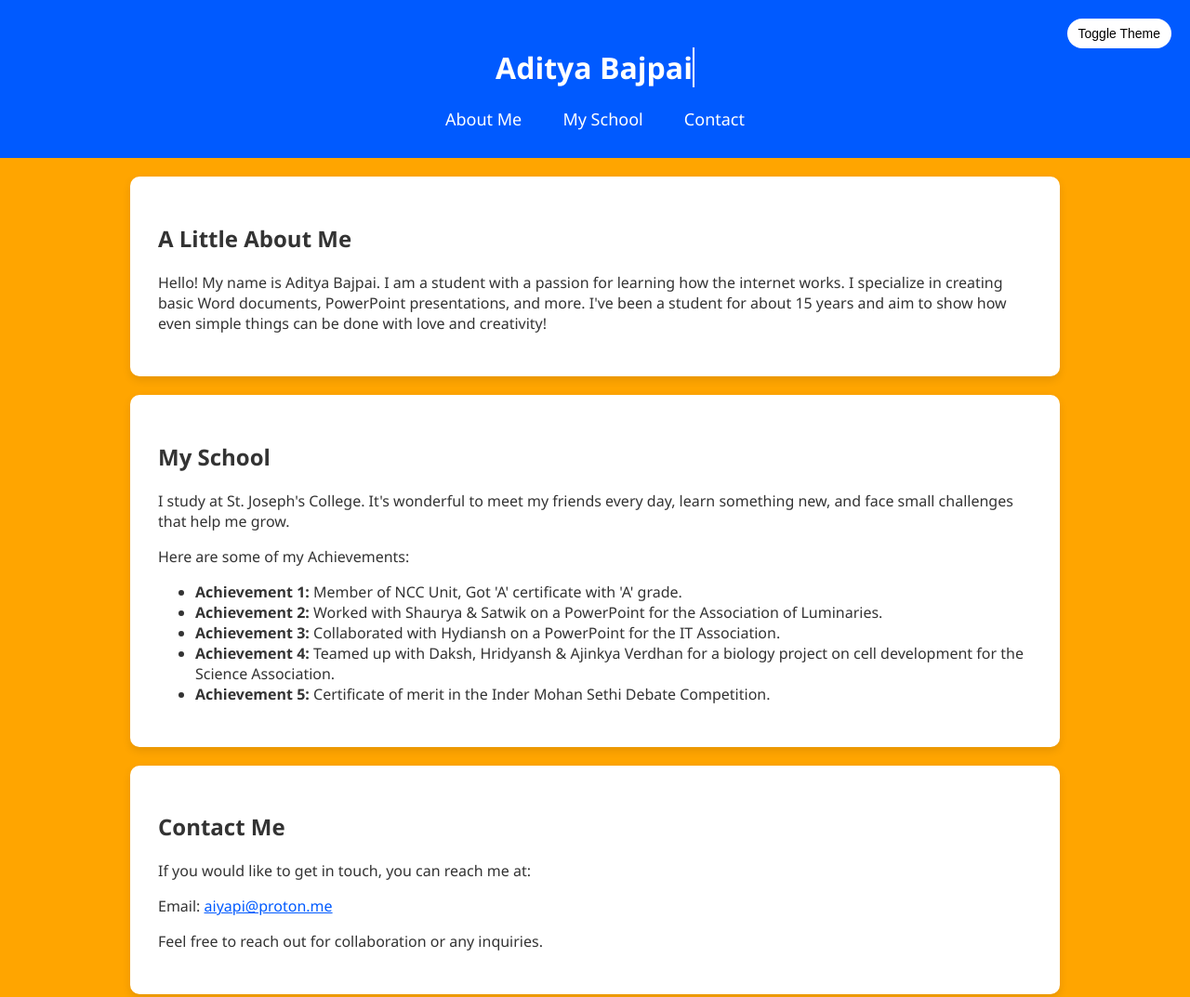
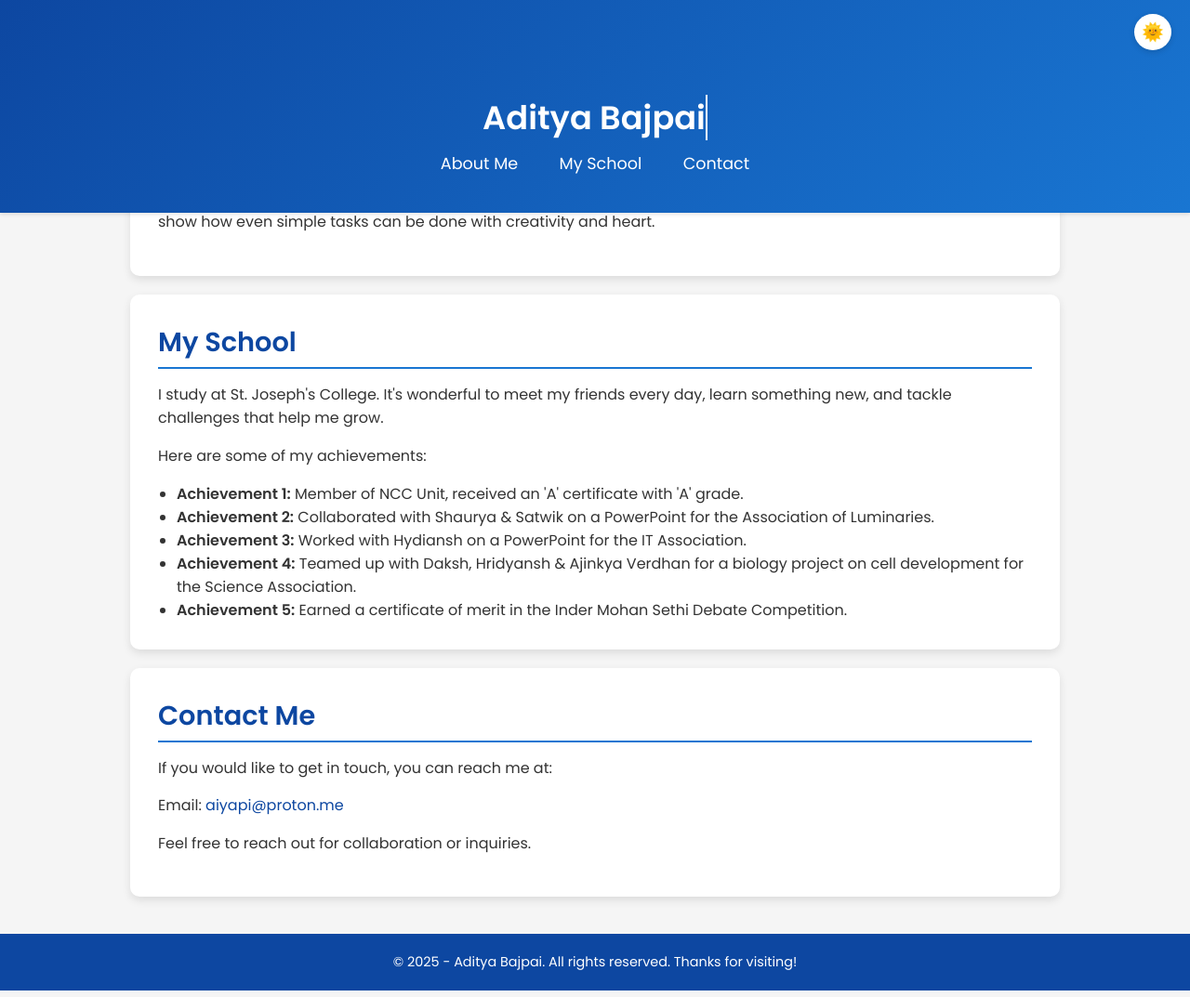
Before and after one commit to webaditbaj/MyWebsites, a plain HTML site: page index.html in a window 1280 px wide. Shown: the top 1073 px of the page at 93% size. Drawn offline with Linux system fonts and the light colour scheme.

Commit message:
index.html

```diff
--- a/index.html
+++ b/index.html
@@ -4,49 +4,70 @@
   <meta charset="UTF-8" />
   <meta name="viewport" content="width=device-width, initial-scale=1.0"/>
   <title>Aditya Bajπ - Personal Website</title>
+  <!-- Using a modern Google Font -->
+  <link href="https://fonts.googleapis.com/css2?family=Poppins:wght@400;600&display=swap" rel="stylesheet">
   <style>
     :root {
-      --primary-color: #005AFF;
-      --bg-color: orange;
+      --primary-color: #0D47A1;
+      --secondary-color: #1976D2;
+      --bg-color: #f5f5f5;
       --text-color: #333;
       --white: #fff;
       --card-bg: #fff;
-      --header-bg: #005AFF;
+      --header-bg: linear-gradient(135deg, #0D47A1, #1976D2);
     }
 
+    /* Dark mode variables */
     body.dark-mode {
-      --bg-color: var(--primary-color);
-      --header-bg: orange;
-      --text-color: #f5f5f5;
+      --bg-color: #121212;
+      --text-color: #ccc;
       --card-bg: #1e1e1e;
+      --header-bg: linear-gradient(135deg, #1976D2, #0D47A1);
+    }
+
+    /* Reset and basic styling */
+    * {
+      margin: 0;
+      padding: 0;
+      box-sizing: border-box;
     }
 
     body {
-      font-family: 'Segoe UI', Tahoma, Geneva, Verdana, sans-serif;
-      margin: 0;
-      padding: 0;
+      font-family: 'Poppins', sans-serif;
       background: var(--bg-color);
       color: var(--text-color);
       transition: background-color 0.6s ease, color 0.6s ease;
     }
 
+    /* Container - adds top margin to avoid fixed header overlap */
     .container {
       width: 90%;
       max-width: 1000px;
-      margin: auto;
+      margin: 80px auto 20px;
     }
 
+    /* Fixed header with a modern gradient and drop shadow */
     header {
       background: var(--header-bg);
       color: var(--white);
-      padding: 30px 0;
+      padding: 20px 0;
       text-align: center;
-      position: relative;
-      transition: background-color 0.6s ease, color 0.6s ease;
+      position: fixed;
+      top: 0;
+      left: 0;
+      width: 100%;
+      z-index: 1000;
+      box-shadow: 0 2px 4px rgba(0,0,0,0.1);
+      transition: background 0.6s ease;
+    }
+
+    header h1 {
+      margin-bottom: 10px;
+      font-size: 2.2rem;
     }
 
     header h1 span.typing {
-      border-right: 2px solid #fff;
+      border-right: 2px solid var(--white);
       animation: blink 0.7s steps(1) infinite;
     }
 
@@ -59,12 +80,16 @@
     }
 
     nav a {
-      color: #fff;
+      color: var(--white);
       text-decoration: none;
       margin: 0 20px;
-      font-size: 18px;
+      font-size: 1.1rem;
       position: relative;
-      transition: color 0.3s ease;
+      transition: color 0.3s ease, transform 0.3s ease;
+    }
+
+    nav a:hover {
+      transform: translateY(-3px);
     }
 
     nav a::after {
@@ -74,27 +99,34 @@
       height: 2px;
       bottom: -5px;
       left: 0;
-      background: #77b5fe;
-      transition: width 0.3s;
+      background: var(--secondary-color);
+      transition: width 0.3s ease;
     }
 
     nav a:hover::after {
       width: 100%;
     }
 
+    /* Modern theme toggle button with icon changes */
     .theme-toggle {
       position: absolute;
-      top: 20px;
+      top: 15px;
       right: 20px;
-      background: #fff;
+      background: var(--white);
       border: none;
-      padding: 8px 12px;
-      border-radius: 20px;
+      padding: 8px;
+      border-radius: 50%;
       cursor: pointer;
-      font-size: 14px;
-      transition: background 0.3s ease;
+      font-size: 1.2rem;
+      box-shadow: 0 2px 6px rgba(0,0,0,0.15);
+      transition: transform 0.3s ease, background 0.3s ease;
     }
 
+    .theme-toggle:hover {
+      transform: scale(1.1);
+    }
+
+    /* Main sections with smooth slide-up animations */
     .main {
       background: var(--card-bg);
       padding: 30px;
@@ -103,7 +135,7 @@
       box-shadow: 0 4px 10px rgba(0,0,0,0.1);
       transform: translateY(50px);
       opacity: 0;
-      transition: all 1s ease, background-color 0.6s ease, color 0.6s ease;
+      transition: transform 1s ease, opacity 1s ease;
     }
 
     .main.visible {
@@ -111,25 +143,46 @@
       opacity: 1;
     }
 
+    section h2 {
+      font-size: 1.8rem;
+      margin-bottom: 15px;
+      color: var(--primary-color);
+      border-bottom: 2px solid var(--secondary-color);
+      padding-bottom: 5px;
+    }
+
+    section p {
+      line-height: 1.6;
+      margin-bottom: 15px;
+    }
+
+    ul {
+      margin-left: 20px;
+      list-style: disc;
+    }
+
+    /* Updated footer with modern visual balance */
     footer {
-      background: linear-gradient(135deg, #a1c4fd, #c2e9fb);
-      color: #fff;
-      margin-top: 20px;
+      background: var(--primary-color);
+      color: var(--white);
+      margin-top: 40px;
       padding: 20px;
       text-align: center;
+      font-size: 0.9rem;
     }
 
+    /* Snacky toast notification style */
     .toast {
       position: fixed;
       bottom: 30px;
       right: 30px;
-      background: #333;
-      color: #fff;
+      background: rgba(51, 51, 51, 0.9);
+      color: var(--white);
       padding: 12px 20px;
       border-radius: 8px;
       opacity: 0;
       transform: translateY(20px);
-      transition: all 0.5s ease;
+      transition: opacity 0.5s ease, transform 0.5s ease;
       z-index: 999;
     }
 
@@ -138,6 +191,7 @@
       transform: translateY(0);
     }
 
+    /* Stylish scroll-to-top button */
     #scrollTopBtn {
       position: fixed;
       bottom: 40px;
@@ -145,20 +199,32 @@
       display: none;
       padding: 10px 16px;
       background: var(--primary-color);
-      color: #fff;
+      color: var(--white);
       border: none;
       border-radius: 20px;
       cursor: pointer;
+      box-shadow: 0 2px 6px rgba(0,0,0,0.2);
+      transition: background 0.3s ease, transform 0.3s ease;
+    }
+
+    #scrollTopBtn:hover {
+      transform: scale(1.05);
     }
 
     a {
       color: var(--primary-color);
+      text-decoration: none;
+      transition: color 0.3s ease;
+    }
+
+    a:hover {
+      color: var(--secondary-color);
     }
   </style>
 </head>
 <body>
   <header>
-    <button class="theme-toggle">Toggle Theme</button>
+    <button class="theme-toggle" id="themeToggle">🌞</button>
     <div class="container">
       <h1><span class="typing" id="typed-text"></span></h1>
       <nav>
@@ -172,19 +238,19 @@
   <div class="container">
     <section id="about" class="main">
       <h2>A Little About Me</h2>
-      <p>Hello! My name is Aditya Bajpai. I am a student with a passion for learning how the internet works. I specialize in creating basic Word documents, PowerPoint presentations, and more. I've been a student for about 15 years and aim to show how even simple things can be done with love and creativity!</p>
+      <p>Hello! My name is Aditya Bajpai. I am a student with a passion for learning how the internet works. I specialize in creating Word documents, PowerPoint presentations, and more. I’ve been a student for about 15 years and aim to show how even simple tasks can be done with creativity and heart.</p>
     </section>
 
     <section id="work" class="main">
       <h2>My School</h2>
-      <p>I study at St. Joseph's College. It's wonderful to meet my friends every day, learn something new, and face small challenges that help me grow.</p>
-      <p>Here are some of my Achievements:</p>
+      <p>I study at St. Joseph's College. It's wonderful to meet my friends every day, learn something new, and tackle challenges that help me grow.</p>
+      <p>Here are some of my achievements:</p>
       <ul>
-        <li><strong>Achievement 1:</strong> Member of NCC Unit, Got 'A' certificate with 'A' grade.</li>
-        <li><strong>Achievement 2:</strong> Worked with Shaurya & Satwik on a PowerPoint for the Association of Luminaries.</li>
-        <li><strong>Achievement 3:</strong> Collaborated with Hydiansh on a PowerPoint for the IT Association.</li>
+        <li><strong>Achievement 1:</strong> Member of NCC Unit, received an 'A' certificate with 'A' grade.</li>
+        <li><strong>Achievement 2:</strong> Collaborated with Shaurya & Satwik on a PowerPoint for the Association of Luminaries.</li>
+        <li><strong>Achievement 3:</strong> Worked with Hydiansh on a PowerPoint for the IT Association.</li>
         <li><strong>Achievement 4:</strong> Teamed up with Daksh, Hridyansh & Ajinkya Verdhan for a biology project on cell development for the Science Association.</li>
-        <li><strong>Achievement 5:</strong> Certificate of merit in the Inder Mohan Sethi Debate Competition.</li>
+        <li><strong>Achievement 5:</strong> Earned a certificate of merit in the Inder Mohan Sethi Debate Competition.</li>
       </ul>
     </section>
 
@@ -192,23 +258,22 @@
       <h2>Contact Me</h2>
       <p>If you would like to get in touch, you can reach me at:</p>
       <p>Email: <a href="mailto:aiyapi@proton.me">aiyapi@proton.me</a></p>
-      <p>Feel free to reach out for collaboration or any inquiries.</p>
+      <p>Feel free to reach out for collaboration or inquiries.</p>
     </section>
   </div>
 
   <footer>
-    <p>&copy; 2025 - Aditya Bajpai. All rights reserved :) Thanks for visiting!</p>
+    <p>&copy; 2025 - Aditya Bajpai. All rights reserved. Thanks for visiting!</p>
   </footer>
 
   <button id="scrollTopBtn">↑ Top</button>
   <div class="toast" id="toast">Welcome to Aditya Bajπ's Website!</div>
 
   <script>
-    // Typing effect
+    // Typing effect for the header text
     const text = "Aditya Bajpai";
     const typedText = document.getElementById("typed-text");
     let i = 0;
-
     function typeWriter() {
       if (i < text.length) {
         typedText.textContent += text.charAt(i);
@@ -218,7 +283,7 @@
     }
     typeWriter();
 
-    // Smooth scroll
+    // Smooth scroll for navigation links
     document.querySelectorAll('nav a').forEach(link => {
       link.addEventListener('click', e => {
         e.preventDefault();
@@ -227,35 +292,36 @@
       });
     });
 
-    // Animate sections on scroll
-    const sections = document.querySelectorAll(".main");
+    // Intersection Observer to animate sections on scroll
+    const sections = document.querySelectorAll('.main');
     const observer = new IntersectionObserver(entries => {
       entries.forEach(entry => {
         if (entry.isIntersecting) {
-          entry.target.classList.add("visible");
+          entry.target.classList.add('visible');
         }
       });
     }, { threshold: 0.1 });
-
     sections.forEach(section => observer.observe(section));
 
-    // Theme toggle
-    document.querySelector(".theme-toggle").addEventListener("click", () => {
-      document.body.classList.toggle("dark-mode");
+    // Theme toggle switching between light (🌞) and dark (🌜)
+    const themeToggle = document.getElementById('themeToggle');
+    themeToggle.addEventListener('click', () => {
+      document.body.classList.toggle('dark-mode');
+      themeToggle.textContent = document.body.classList.contains('dark-mode') ? '🌜' : '🌞';
     });
 
-    // Toast message
-    const toast = document.getElementById("toast");
-    setTimeout(() => toast.classList.add("show"), 1000);
-    setTimeout(() => toast.classList.remove("show"), 5000);
+    // Toast message display
+    const toast = document.getElementById('toast');
+    setTimeout(() => toast.classList.add('show'), 1000);
+    setTimeout(() => toast.classList.remove('show'), 5000);
 
-    // Scroll to top button
-    const scrollTopBtn = document.getElementById("scrollTopBtn");
-    window.addEventListener("scroll", () => {
-      scrollTopBtn.style.display = window.scrollY > 300 ? "block" : "none";
+    // Scroll-to-top button functionality
+    const scrollTopBtn = document.getElementById('scrollTopBtn');
+    window.addEventListener('scroll', () => {
+      scrollTopBtn.style.display = window.scrollY > 300 ? 'block' : 'none';
     });
-    scrollTopBtn.addEventListener("click", () => {
-      window.scrollTo({ top: 0, behavior: "smooth" });
+    scrollTopBtn.addEventListener('click', () => {
+      window.scrollTo({ top: 0, behavior: 'smooth' });
     });
   </script>
 </body>
```
